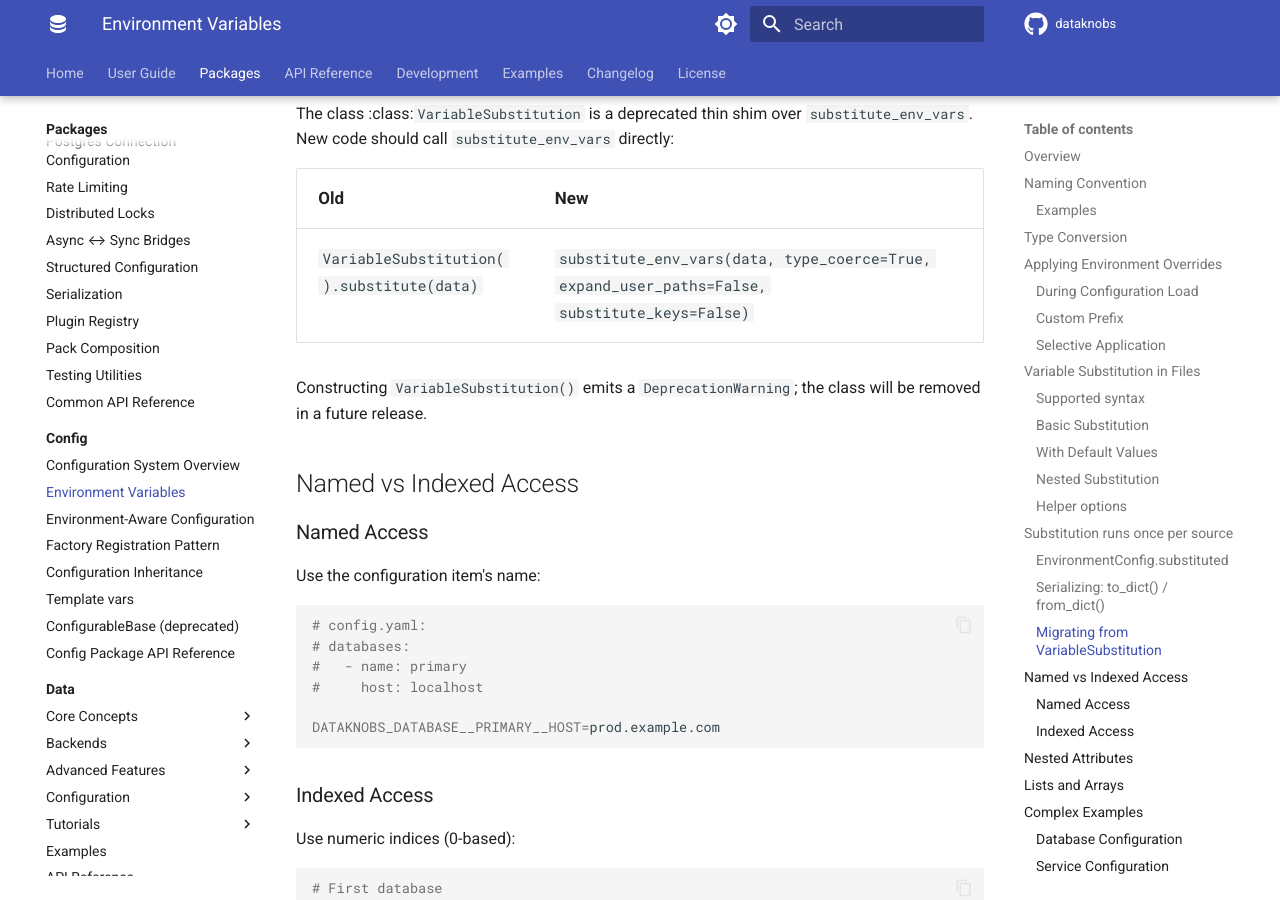
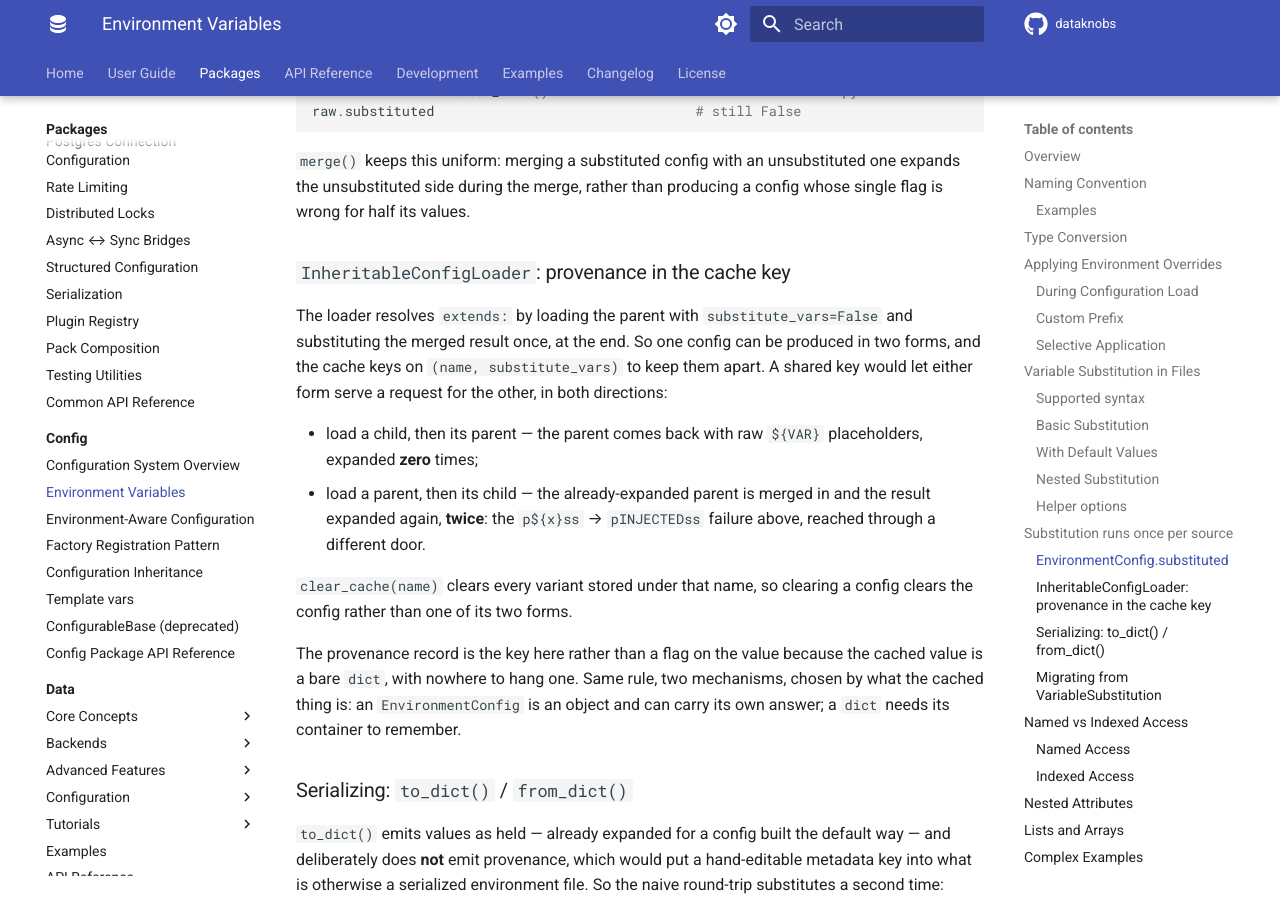
Before and after one commit to KBS-Labs/dataknobs, an MkDocs documentation site: the page built from docs/packages/config/environment-variables.md, in a window 1280 px wide and 900 px high, scrolled down 6747 px. Built offline with MkDocs 1.6.1 and Material for MkDocs 9.7.7, drawn with Linux system fonts in a browser that asks for light colours; comment, search, counter and statistics services are not loaded; some of the changed text lies outside the part shown.

Commit message:
fix(config): key the inheritance cache by substitution mode
`InheritableConfigLoader` returned a different config depending on what
had been loaded before it. Resolving `extends:` loads the parent with
`substitute_vars=False` and expands the merged result at the end, but
both forms were cached under the same name, so whichever was stored
first was served to the other:

  load a child, then its parent -> the parent comes back with raw
  `${VAR}` placeholders, expanded zero times;

  load a parent, then its child -> the expanded parent is merged in and
  the result expanded again, twice -- `p${x}ss` arriving as
  `pINJECTEDss`, the same disclosure the previous commit fixes, reached
  through a different door.

The cache now keys on `(name, substitute_vars)`, so an entry stored by
the inheritance recursion can never serve a request that asked for
expansion, or the reverse. `clear_cache(name)` clears every variant
under that name -- clearing one would re-create the order dependence
with an extra step.

The provenance record is the key here rather than a flag on the value
because the cached value is a bare dict, with nowhere to hang one. Same
rule as the previous commit, two mechanisms, chosen by what the cached
thing is.

`test_clear_cache` asserted `"test" in loader._cache` on a bare string
key; restated behaviorally rather than re-coupled to the key shape.

Co-Authored-By: Claude Opus 5 (1M context) <noreply@anthropic.com>

```diff
--- a/packages/config/docs/environment-variable-substitution.md
+++ b/packages/config/docs/environment-variable-substitution.md
@@ -93,6 +93,16 @@ references are spliced in. Once spliced, the two sources are merged beyond
 telling apart, and any pass over the result would expand the environment's
 values a second time.
 
+The surfaces in this package that the rule governs, and where each records
+what it has already done:
+
+| Surface | Source | Provenance recorded in |
+|---|---|---|
+| `EnvironmentConfig` | an environment file | `substituted`, on the object |
+| `EnvironmentAwareConfig.resolve_for_build` | the app config | the ordering — substituted on entry, before the resource splice |
+| `ConfigBindingResolver` | a resolved resource, plus caller `**overrides` | the environment's `substituted`; overrides are a separate source with their own single pass |
+| `InheritableConfigLoader` | a config file and the parents it `extends:` | the cache key |
+
 ### `EnvironmentConfig.substituted`
 
 `EnvironmentConfig` records whether its values have been expanded, so
@@ -129,6 +139,29 @@ raw.substituted                                # still False
 `merge()` keeps this uniform: merging a substituted config with an
 unsubstituted one expands the unsubstituted side during the merge, rather
 than producing a config whose single flag is wrong for half its values.
+
+### `InheritableConfigLoader`: provenance in the cache key
+
+The loader resolves `extends:` by loading the parent with
+`substitute_vars=False` and substituting the merged result once, at the end.
+So one config can be produced in two forms, and the cache keys on
+`(name, substitute_vars)` to keep them apart. A shared key would let either
+form serve a request for the other, in both directions:
+
+* load a child, then its parent — the parent comes back with raw `${VAR}`
+  placeholders, expanded **zero** times;
+* load a parent, then its child — the already-expanded parent is merged in
+  and the result expanded again, **twice**: the `p${x}ss` → `pINJECTEDss`
+  failure above, reached through a different door.
+
+`clear_cache(name)` clears every variant stored under that name, so clearing
+a config clears the config rather than one of its two forms.
+
+The provenance record is the key here rather than a flag on the value
+because the cached value is a bare `dict`, with nowhere to hang one. Same
+rule, two mechanisms, chosen by what the cached thing is: an
+`EnvironmentConfig` is an object and can carry its own answer; a `dict`
+needs its container to remember.
 
 ### Serializing: `to_dict()` / `from_dict()`
 
```
Also changed, not shown: docs/packages/config/inheritance.md (+24 -0 lines), packages/config/CHANGELOG.md (+13 -0 lines), 3 other files.
